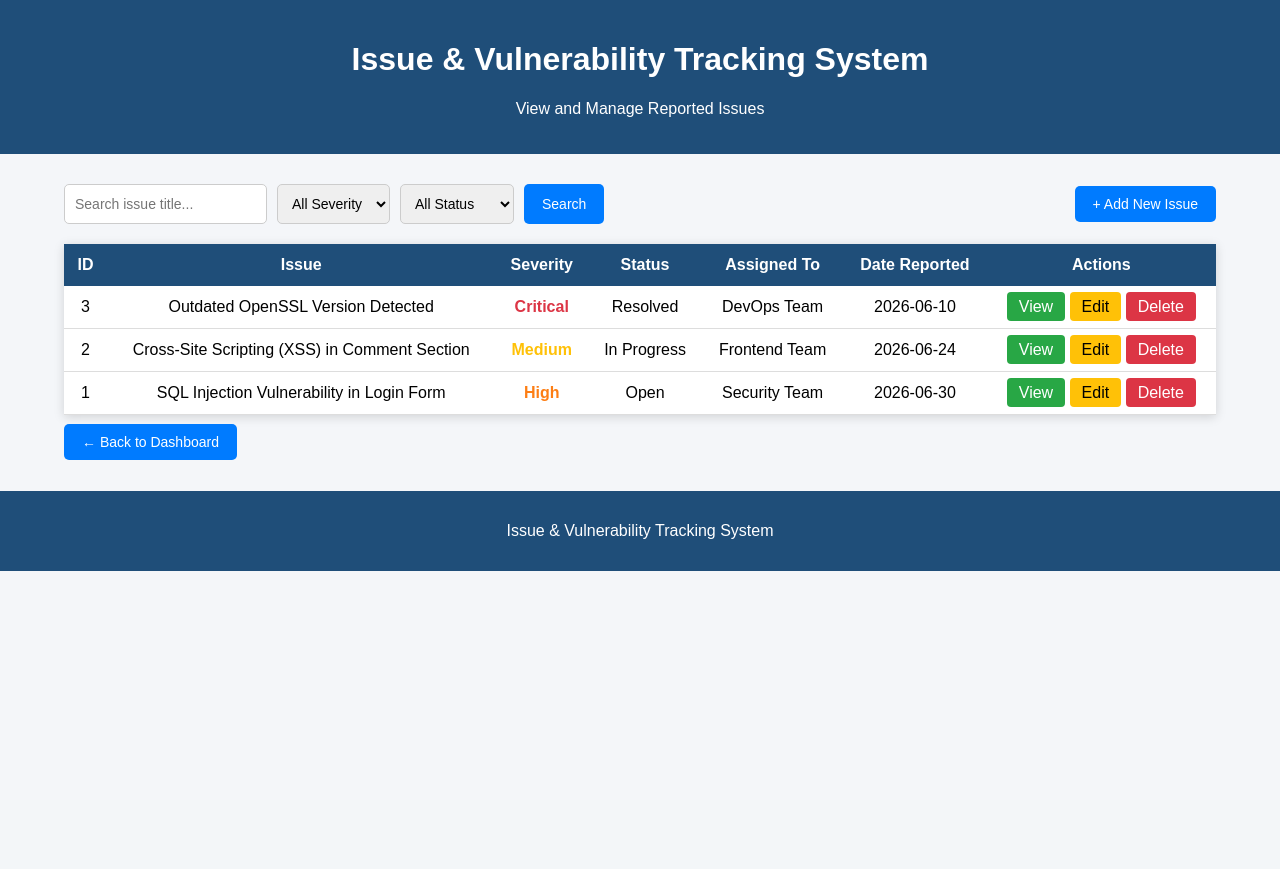
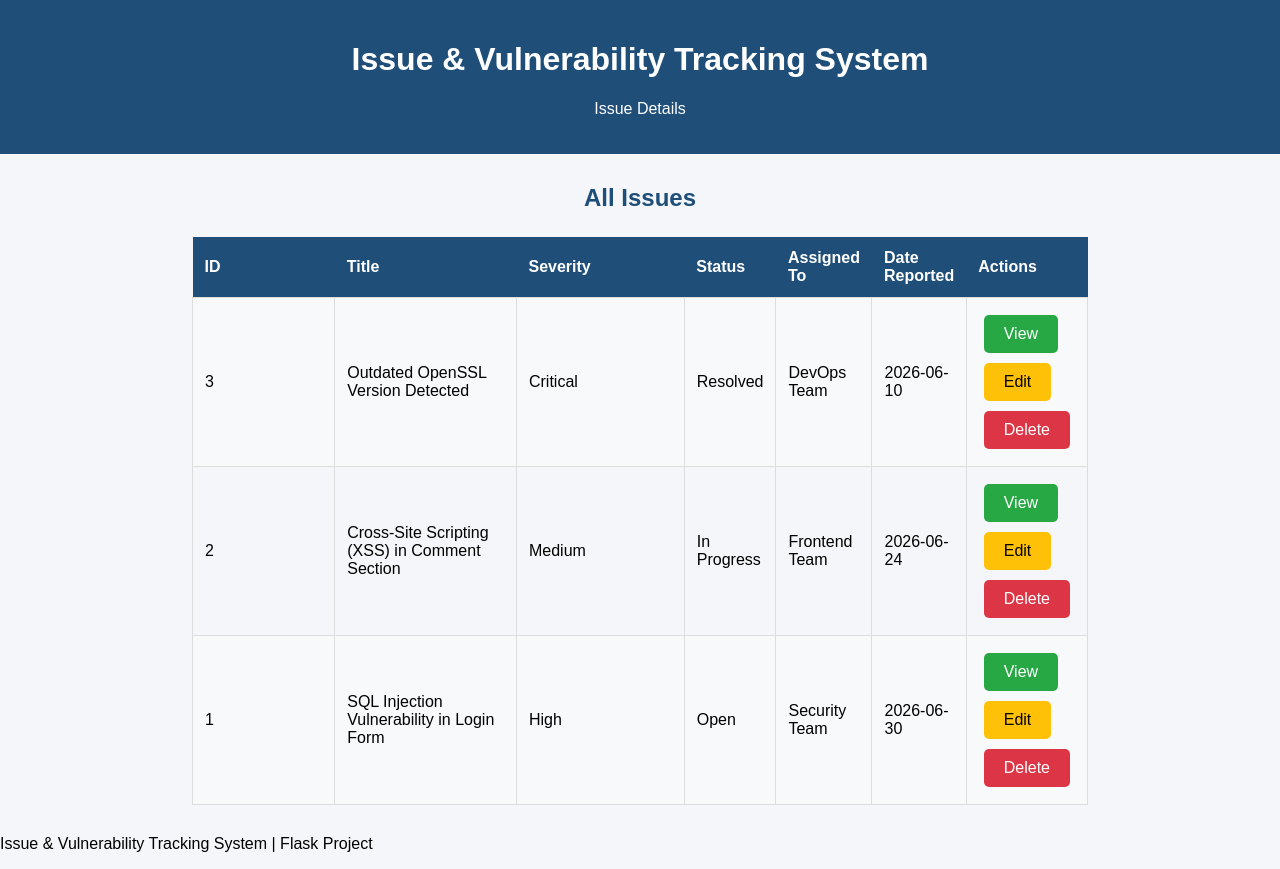
Before and after one commit to Khushig14/tracking-system, a Flask app: page /issues in a window 1280 px wide. Before the commit the page ends 571 px from the top, so only its background shows below. Run offline with Flask 3, Linux system fonts and the light colour scheme; data comes from the database, SQL or seed files in the repository; both versions use the stored data as it was after the commit.

Commit message:
Added editing feature

```diff
--- a/app.py
+++ b/app.py
@@ -3,8 +3,7 @@ import sqlite3
 
 app = Flask(__name__)
 
-
-# ---------------- DATABASE INIT ----------------
+# ---------------- DATABASE ----------------
 def init_db():
     connection = sqlite3.connect("issues.db")
     cursor = connection.cursor()
@@ -16,28 +15,37 @@ def init_db():
             description TEXT NOT NULL,
             severity TEXT NOT NULL,
             status TEXT NOT NULL,
+            assigned_to TEXT,
+            date_reported DATE,
+            cve TEXT,
+            remediation TEXT,
             created_at TIMESTAMP DEFAULT CURRENT_TIMESTAMP,
             last_updated TIMESTAMP DEFAULT CURRENT_TIMESTAMP
         )
     """)
 
+    # Add missing columns safely (for existing databases)
+    try:
+        cursor.execute("ALTER TABLE issues ADD COLUMN assigned_to TEXT")
+        cursor.execute("ALTER TABLE issues ADD COLUMN date_reported DATE")
+        cursor.execute("ALTER TABLE issues ADD COLUMN cve TEXT")
+        cursor.execute("ALTER TABLE issues ADD COLUMN remediation TEXT")
+    except sqlite3.OperationalError:
+        pass  # Columns already exist
+
     connection.commit()
     connection.close()
 
-
-# ---------------- HOME DASHBOARD ----------------
+# ---------------- HOME ----------------
 @app.route("/")
 def home():
-
     connection = sqlite3.connect("issues.db")
     connection.row_factory = sqlite3.Row
     cursor = connection.cursor()
 
-    # All issues
     cursor.execute("SELECT * FROM issues ORDER BY id DESC")
     issues = cursor.fetchall()
 
-    # Stats
     cursor.execute("SELECT COUNT(*) FROM issues")
     total_issues = cursor.fetchone()[0]
 
@@ -57,25 +65,26 @@ def home():
         resolved_issues=resolved_issues
     )
 
-
 # ---------------- ADD ISSUE ----------------
 @app.route("/add_issue", methods=["GET", "POST"])
 def add_issue():
-
     if request.method == "POST":
-
         title = request.form["title"]
         description = request.form["description"]
         severity = request.form["severity"]
         status = request.form["status"]
+        assigned_to = request.form.get("assigned_to")
+        date_reported = request.form.get("date_reported")
+        cve = request.form.get("cve")
+        remediation = request.form.get("remediation")
 
         connection = sqlite3.connect("issues.db")
         cursor = connection.cursor()
 
         cursor.execute("""
-            INSERT INTO issues(title, description, severity, status)
-            VALUES (?, ?, ?, ?)
-        """, (title, description, severity, status))
+            INSERT INTO issues(title, description, severity, status, assigned_to, date_reported, cve, remediation)
+            VALUES(?,?,?,?,?,?,?,?)
+        """, (title, description, severity, status, assigned_to, date_reported, cve, remediation))
 
         connection.commit()
         connection.close()
@@ -84,21 +93,72 @@ def add_issue():
 
     return render_template("add_issue.html")
 
+# ---------------- VIEW ALL ----------------
 @app.route("/issues")
 def view_issues():
+    connection = sqlite3.connect("issues.db")
+    connection.row_factory = sqlite3.Row
+    cursor = connection.cursor()
+    cursor.execute("SELECT * FROM issues ORDER BY id DESC")
+    issues = cursor.fetchall()
+    connection.close()
+    return render_template("view_issues.html", issues=issues)
 
+# ---------------- VIEW SINGLE ISSUE ----------------
+@app.route("/view_issue/<int:id>")
+def view_issue(id):
+    connection = sqlite3.connect("issues.db")
+    connection.row_factory = sqlite3.Row
+    cursor = connection.cursor()
+    cursor.execute("SELECT * FROM issues WHERE id=?", (id,))
+    issue = cursor.fetchone()
+    connection.close()
+    return render_template("view_issues.html", issue=issue)   # Pass 'issue'
+
+# ---------------- EDIT ----------------
+@app.route("/edit_issue/<int:id>", methods=["GET", "POST"])
+def edit_issue(id):
     connection = sqlite3.connect("issues.db")
     connection.row_factory = sqlite3.Row
     cursor = connection.cursor()
 
-    cursor.execute("SELECT * FROM issues ORDER BY id DESC")
-    issues = cursor.fetchall()
+    if request.method == "POST":
+        title = request.form["title"]
+        description = request.form["description"]
+        severity = request.form["severity"]
+        status = request.form["status"]
+        assigned_to = request.form.get("assigned_to")
+        date_reported = request.form.get("date_reported")
+        cve = request.form.get("cve")
+        remediation = request.form.get("remediation")
 
+        cursor.execute("""
+            UPDATE issues
+            SET title=?, description=?, severity=?, status=?,
+                assigned_to=?, date_reported=?, cve=?, remediation=?,
+                last_updated=CURRENT_TIMESTAMP
+            WHERE id=?
+        """, (title, description, severity, status, assigned_to, date_reported, cve, remediation, id))
+
+        connection.commit()
+        connection.close()
+        return redirect("/")
+
+    cursor.execute("SELECT * FROM issues WHERE id=?", (id,))
+    issue = cursor.fetchone()
     connection.close()
+    return render_template("edit_issues.html", issue=issue)
 
-    return render_template("view_issues.html", issues=issues)
+# ---------------- DELETE ----------------
+@app.route("/delete_issue/<int:id>")
+def delete_issue(id):
+    connection = sqlite3.connect("issues.db")
+    cursor = connection.cursor()
+    cursor.execute("DELETE FROM issues WHERE id=?", (id,))
+    connection.commit()
+    connection.close()
+    return redirect("/issues")
 
-# ---------------- START APP ----------------
 if __name__ == "__main__":
     init_db()
     app.run(debug=True)
--- a/templates/view_issues.html
+++ b/templates/view_issues.html
@@ -3,252 +3,88 @@
 <head>
     <meta charset="UTF-8">
     <meta name="viewport" content="width=device-width, initial-scale=1.0">
-    <title>View Issues</title>
-
+    <title>View Issue</title>
     <style>
-        body{
-            margin:0;
-            font-family: Arial, Helvetica, sans-serif;
-            background:#f4f6f9;
+        body { font-family: Arial, Helvetica, sans-serif; margin:0; background:#f4f6f9; }
+        header { background:#1f4e79; color:white; padding:20px; text-align:center; }
+        .container { width:70%; margin:30px auto; }
+        .card { background:white; border-radius:8px; box-shadow:0 2px 8px rgba(0,0,0,0.15); padding:30px; }
+        h2 { color:#1f4e79; text-align:center; margin-bottom:25px; }
+        table { width:100%; border-collapse:collapse; }
+        th { width:30%; background:#1f4e79; color:white; padding:12px; text-align:left; }
+        td { padding:12px; border:1px solid #ddd; }
+        tr:nth-child(even) { background:#f8f9fa; }
+        .buttons { margin-top:30px; text-align:center; }
+        .btn {
+            display:inline-block; padding:10px 20px; margin:5px; text-decoration:none;
+            border-radius:5px; color:white;
         }
-
-        header{
-            background:#1f4e79;
-            color:white;
-            text-align:center;
-            padding:20px;
-        }
-
-        .container{
-            width:90%;
-            margin:30px auto;
-        }
-
-        .toolbar{
-            display:flex;
-            justify-content:space-between;
-            align-items:center;
-            flex-wrap:wrap;
-            margin-bottom:20px;
-            gap:10px;
-        }
-
-        .search-box{
-            display:flex;
-            gap:10px;
-            flex-wrap:wrap;
-        }
-
-        input[type="text"], select{
-            padding:10px;
-            border:1px solid #ccc;
-            border-radius:5px;
-            font-size:14px;
-        }
-
-        .btn{
-            background:#007bff;
-            color:white;
-            padding:10px 18px;
-            text-decoration:none;
-            border:none;
-            border-radius:5px;
-            cursor:pointer;
-            font-size:14px;
-        }
-
-        .btn:hover{
-            background:#0056b3;
-        }
-
-        .btn-edit{
-            background:#ffc107;
-            color:black;
-            padding:6px 12px;
-            text-decoration:none;
-            border-radius:4px;
-        }
-
-        .btn-edit:hover{
-            background:#e0a800;
-        }
-
-        .btn-delete{
-            background:#dc3545;
-            color:white;
-            padding:6px 12px;
-            text-decoration:none;
-            border-radius:4px;
-        }
-
-        .btn-delete:hover{
-            background:#b52a37;
-        }
-
-        .btn-view{
-            background:#28a745;
-            color:white;
-            padding:6px 12px;
-            text-decoration:none;
-            border-radius:4px;
-        }
-
-        .btn-view:hover{
-            background:#1f8b38;
-        }
-
-        table{
-            width:100%;
-            border-collapse:collapse;
-            background:white;
-            box-shadow:0 2px 10px rgba(0,0,0,.15);
-        }
-
-        th{
-            background:#1f4e79;
-            color:white;
-            padding:12px;
-        }
-
-        td{
-            padding:12px;
-            border-bottom:1px solid #ddd;
-            text-align:center;
-        }
-
-        tr:hover{
-            background:#f2f2f2;
-        }
-
-        .critical{
-            color:#dc3545;
-            font-weight:bold;
-        }
-
-        .high{
-            color:#fd7e14;
-            font-weight:bold;
-        }
-
-        .medium{
-            color:#ffc107;
-            font-weight:bold;
-        }
-
-        .low{
-            color:#28a745;
-            font-weight:bold;
-        }
-
-        footer{
-            margin-top:40px;
-            background:#1f4e79;
-            color:white;
-            text-align:center;
-            padding:15px;
-        }
+        .back { background:#007bff; }
+        .edit { background:#ffc107; color:black; }
+        .delete { background:#dc3545; }
     </style>
-
 </head>
 <body>
-
     <header>
         <h1>Issue & Vulnerability Tracking System</h1>
-    <p>View and Manage Reported Issues</p>
+        <p>Issue Details</p>
     </header>
-
     <div class="container">
-
-    <div class="toolbar">
-
-        <div class="search-box">
-
-            <input type="text"
-                   placeholder="Search issue title...">
-
-            <select>
-                <option>All Severity</option>
-                <option>Critical</option>
-                <option>High</option>
-                <option>Medium</option>
-                <option>Low</option>
-            </select>
-
-            <select>
-                <option>All Status</option>
-                <option>Open</option>
-                <option>In Progress</option>
-                <option>Resolved</option>
-                <option>Closed</option>
-            </select>
-
-            <button class="btn">Search</button>
-
+        {% if issue %}  <!-- Single Issue View -->
+        <div class="card">
+            <h2>Issue Information</h2>
+            <table>
+                <tr><th>Issue ID</th><td>{{ issue.id }}</td></tr>
+                <tr><th>Title</th><td>{{ issue.title }}</td></tr>
+                <tr><th>Description</th><td>{{ issue.description }}</td></tr>
+                <tr><th>Severity</th><td>{{ issue.severity }}</td></tr>
+                <tr><th>Status</th><td>{{ issue.status }}</td></tr>
+                <tr><th>Assigned To</th><td>{{ issue.assigned_to or 'Not Assigned' }}</td></tr>
+                <tr><th>Date Reported</th><td>{{ issue.date_reported or 'N/A' }}</td></tr>
+                <tr><th>CVE ID</th><td>{{ issue.cve or 'N/A' }}</td></tr>
+                <tr><th>Remediation Steps</th><td>{{ issue.remediation or 'No steps provided' }}</td></tr>
+                <tr><th>Created At</th><td>{{ issue.created_at }}</td></tr>
+                <tr><th>Last Updated</th><td>{{ issue.last_updated }}</td></tr>
+            </table>
+            <div class="buttons">
+                <a href="/issues" class="btn back">← Back to All Issues</a>
+                <a href="/edit_issue/{{ issue.id }}" class="btn edit">Edit Issue</a>
+                <a href="/delete_issue/{{ issue.id }}" class="btn delete"
+                   onclick="return confirm('Delete this issue?');">Delete Issue</a>
+            </div>
         </div>
 
-        <a href="/add_issue" class="btn">
-            + Add New Issue
-        </a>
-
-    </div>
-
+        {% else %}  <!-- List View (when accessing /issues) -->
+        <h2>All Issues</h2>
         <table>
-
             <tr>
                 <th>ID</th>
-            <th>Issue</th>
+                <th>Title</th>
                 <th>Severity</th>
                 <th>Status</th>
                 <th>Assigned To</th>
                 <th>Date Reported</th>
                 <th>Actions</th>
             </tr>
-
-        {% for issue in issues %}
-
+            {% for item in issues %}
             <tr>
-
-            <td>{{ issue.id }}</td>
-
-            <td>{{ issue.title }}</td>
-
-            <td class="{{ issue.severity|lower }}">
-                {{ issue.severity }}
+                <td>{{ item.id }}</td>
+                <td>{{ item.title }}</td>
+                <td>{{ item.severity }}</td>
+                <td>{{ item.status }}</td>
+                <td>{{ item.assigned_to or 'N/A' }}</td>
+                <td>{{ item.date_reported or 'N/A' }}</td>
+                <td>
+                    <a href="/view_issue/{{ item.id }}" class="btn" style="background:#28a745;">View</a>
+                    <a href="/edit_issue/{{ item.id }}" class="btn" style="background:#ffc107; color:black;">Edit</a>
+                    <a href="/delete_issue/{{ item.id }}" class="btn" style="background:#dc3545;"
+                       onclick="return confirm('Delete this issue?');">Delete</a>
                 </td>
-
-            <td>{{ issue.status }}</td>
-
-            <td>{{ issue.assigned_to }}</td>
-
-            <td>{{ issue.date_reported }}</td>
-
-            <td>
-                <a href="/issue/{{ issue.id }}" class="btn-view">View</a>
-
-                <a href="/edit/{{ issue.id }}" class="btn-edit">Edit</a>
-
-                <a href="/delete/{{ issue.id }}"
-                   class="btn-delete"
-                   onclick="return confirm('Delete this issue?');">
-                    Delete
-                </a>
-            </td>
-
             </tr>
-
             {% endfor %}
-
         </table>
-
-    <br>
-
-    <a href="/" class="btn">← Back to Dashboard</a>
-
+        {% endif %}
     </div>
-
-<footer>
-    <p>Issue & Vulnerability Tracking System</p>
-</footer>
-
+    <footer><p>Issue & Vulnerability Tracking System | Flask Project</p></footer>
 </body>
 </html>
```
Also changed, not shown: templates/edit_issues.html (added, +85 -0 lines), templates/home.html (+37 -110 lines), issues.db. Lines whose indentation alone changed are shown as unchanged.
